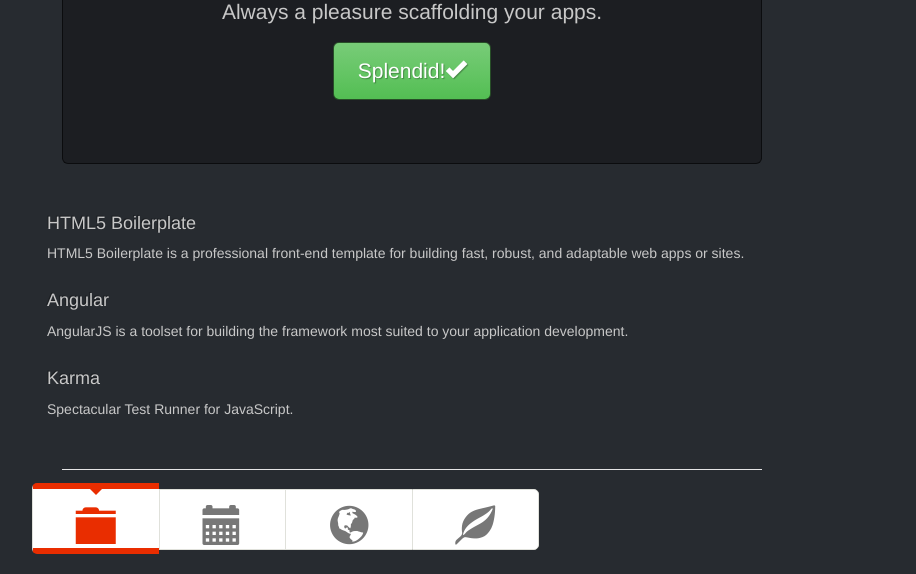
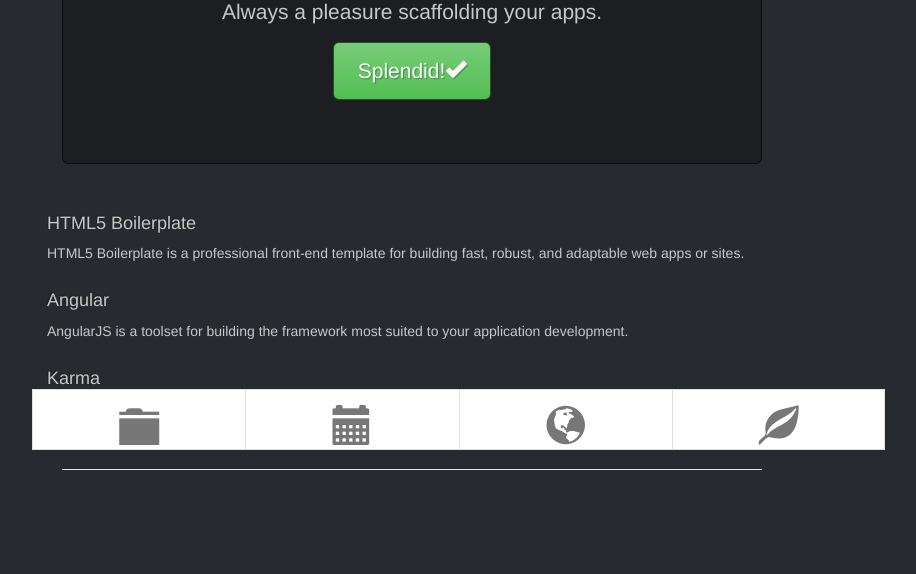
Before and after one commit to DennyScott/ang-bbq, a website: page app/index.html in a window 1280 px wide. Shown: the part 350-924 px from the top of the page, without its empty margins (228-1144 px from the left). After the commit the page ends 859 px from the top, so only its background shows below. Drawn offline with nearby package versions, Linux system fonts and the light colour scheme; some packages are replaced by stand-ins of ours; files that its build step writes are made by us from their sources; files whose address does not match are found by name.

Commit message:
Added navbar to bottom

```diff
--- a/app/index.html
+++ b/app/index.html
@@ -36,8 +36,8 @@
 			<!-- FOOTER HERE -->
       <div class="footer">
 				<div class="row">
-		<div class="row nav-row">
-			<div class="col-xs-3 col-md-2 active">
+		<div class="row nav-row footer-nav">
+			<div class="col-xs-3 col-md-2 ">
 				<span class="glyphicon glyphicon-folder-close"></span>
 			</div>
 			<div class="col-xs-3 col-md-2">
--- a/app/styles/main.css
+++ b/app/styles/main.css
@@ -78,50 +78,32 @@
   }
 }
 
-.nav-row {
+.nav-row.footer-nav {
 	text-align: center;
+	position:fixed;
+	bottom:0;
+	min-width:100%;
 }
-.nav-row p {
+.nav-row.footer-nav p {
 	padding: 5px;
 }
-.nav-row .col-md-2 {
+.nav-row.footer-nav .col-md-2 {
 	background-color: #fff;
 	border: 1px solid #e0e1db;
 	border-right: none;
 }
-.nav-row .col-md-2:last-child {
+.nav-row.footer-nav .col-md-2:last-child {
 	border: 1px solid #e0e1db;
 }
-.nav-row .col-md-2:first-child {
-	border-radius: 5px 0 0 5px;
-}
-.nav-row .col-md-2:last-child {
-	border-radius: 0 5px 5px 0;
-}
-.nav-row .col-md-2:hover {
+
+
+.nav-row.footer-nav .col-md-2:hover {
 	color: #e92d00;
     cursor: pointer;
 }
-.nav-row .active {
-	color: #e92d00;
-	margin-top: -6px;
-	border-top: 6px solid #e92d00;
-	border-bottom: 6px solid #e92d00;
-}
-.nav-row .active:before {
-	content: '';
-	position: absolute;
-	border-style: solid;
-	border-width: 6px 6px 0;
-	border-color: #e92d00 transparent;
-	display: block;
-	width: 0;
-	z-index: 1;
-	margin-left: -6px;
-	top: 0;
-	left: 50%;
-}
-.nav-row .glyphicon {
+
+
+.nav-row.footer-nav .glyphicon {
 	padding-top: 15px;
 	font-size: 40px;
 }
```
